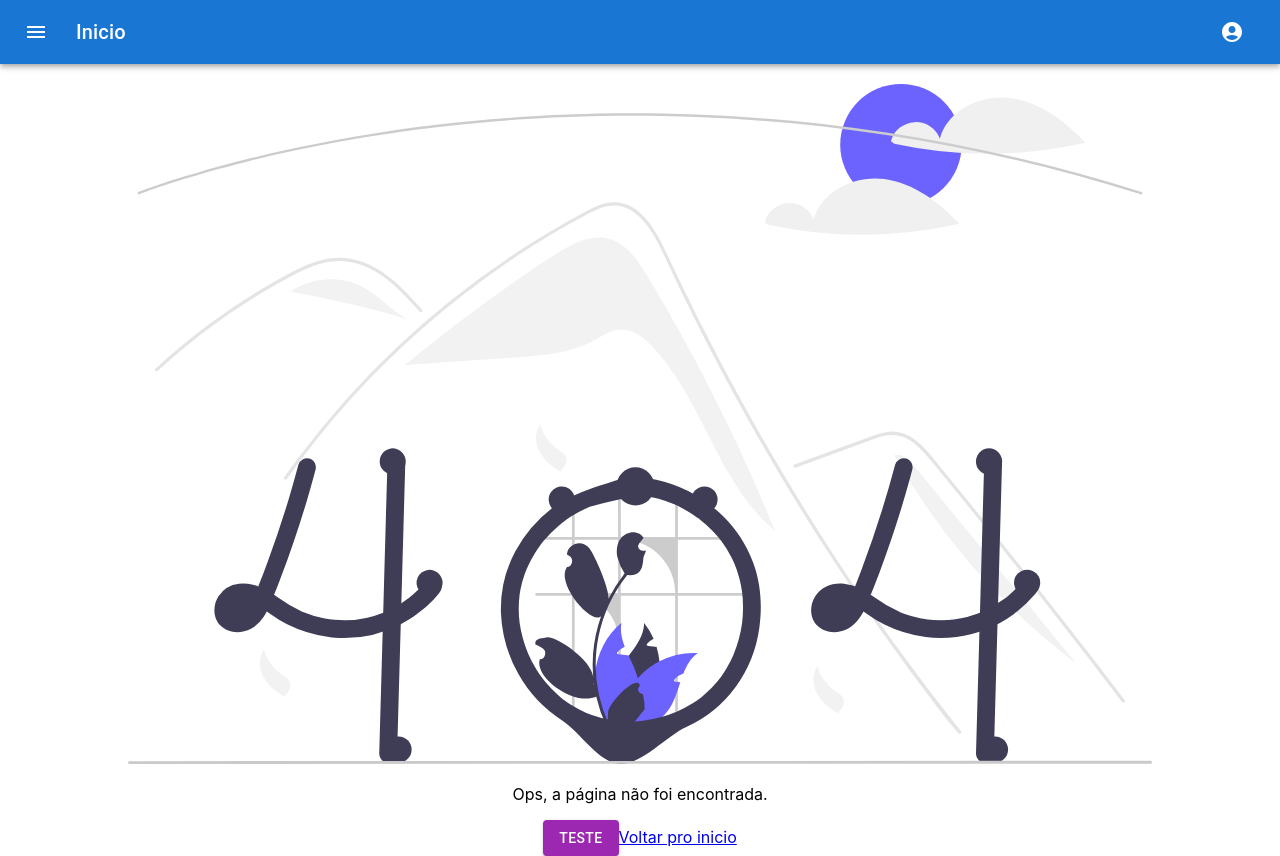
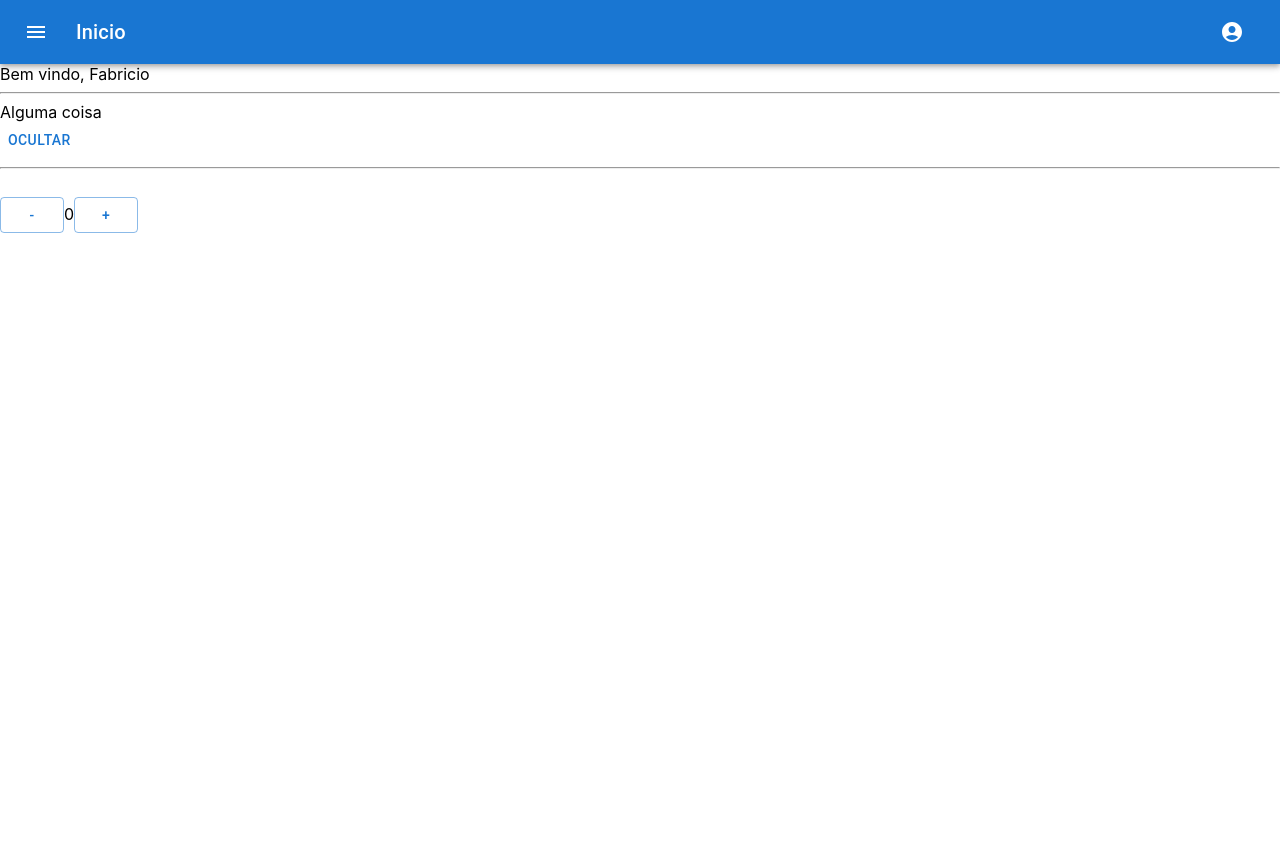
Before and after one commit to iwtrainingbr/app-front-10, a React (Create React App) app: page /fabricio in a window 1280 px wide. After the commit the page ends 800 px from the top, so only its background shows below. Built offline with nearby package versions, Linux system fonts and the light colour scheme.

Commit message:
add page Fabricio

```diff
--- a/src/App.js
+++ b/src/App.js
@@ -10,6 +10,7 @@ import Report from "./pages/Report";
 import Register from "./pages/Register";
 import Help from "./pages/Help";
 import Test from "./pages/Test";
+import Fabricio from "./pages/Fabricio";
 
 import "bootstrap";
 // import "bootstrap/dist/css/bootstrap.min.css";
@@ -27,6 +28,7 @@ export default function App() {
         <Route path="/cadastro" element={<Register/>}/>
         <Route path="/ajuda" element={<Help/>}/>
         <Route path="/teste" element={<Test/>}/>
+        <Route path="/fabricio" element={<Fabricio/>}/>
         <Route path="/" element={<Home/>}/>
         <Route path="/*" element={<NotFound/>}/>
       </Routes>
--- /dev/null
+++ b/src/pages/Fabricio/index.js
@@ -0,0 +1,44 @@
+import {useState} from "react";
+import {Button} from "@mui/material";
+
+export default function Fabricio (){
+  const [quantity, setQuantity] = useState(0);
+  const [visibility, setVisibility] = useState(true);
+
+  const decrement = () => {
+    if (quantity === 0) {
+      return;
+    }
+    setQuantity(quantity - 1);
+  }
+
+  const increment = () => {
+    if (quantity === 10) {
+      return;
+    }
+    setQuantity(quantity + 1);
+  }
+
+
+
+  return (
+    <div>
+      Bem vindo, Fabricio
+
+      <hr/>
+      <div  hidden={!visibility}>
+        Alguma coisa
+      </div>
+      <Button onClick={() => setVisibility(!visibility)}>
+        { visibility === true ? "Ocultar" : "Mostrar" }
+      </Button>
+      <hr/>
+
+      <br/>
+      <Button variant="outlined" onClick={(decrement)}>-</Button>
+      {quantity}
+      <Button variant="outlined" onClick={(increment)}>+</Button>
+    </div>
+
+  )
+}
```
Also changed, not shown: 1 other file (tests, documents, lock files or other folders).
